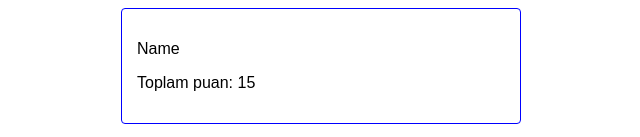
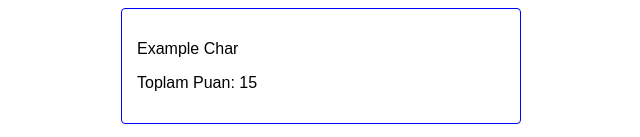
Before and after one commit to yiiitsahin/yiiit-char-building, a Vue app: page / in a window 1280 px wide. Shown: the top 137 px of the page, without its empty margins (319-959 px from the left). Built offline with nearby package versions, Linux system fonts and the light colour scheme.

Commit message:
Edit name

```diff
--- a/src/components/Char.vue
+++ b/src/components/Char.vue
@@ -1,8 +1,8 @@
 <template>
   <div class="character">
     <div class="char__info">
-        <p class="char__name">Name</p>
-        <p class="char__points">Toplam puan: {{actionPoints}}</p>
+        <p class="char__name">Example Char</p>
+        <p class="char__points">Toplam Puan: {{actionPoints}}</p>
     </div>
     <div class="char__abilities">
       <abilities />
```
